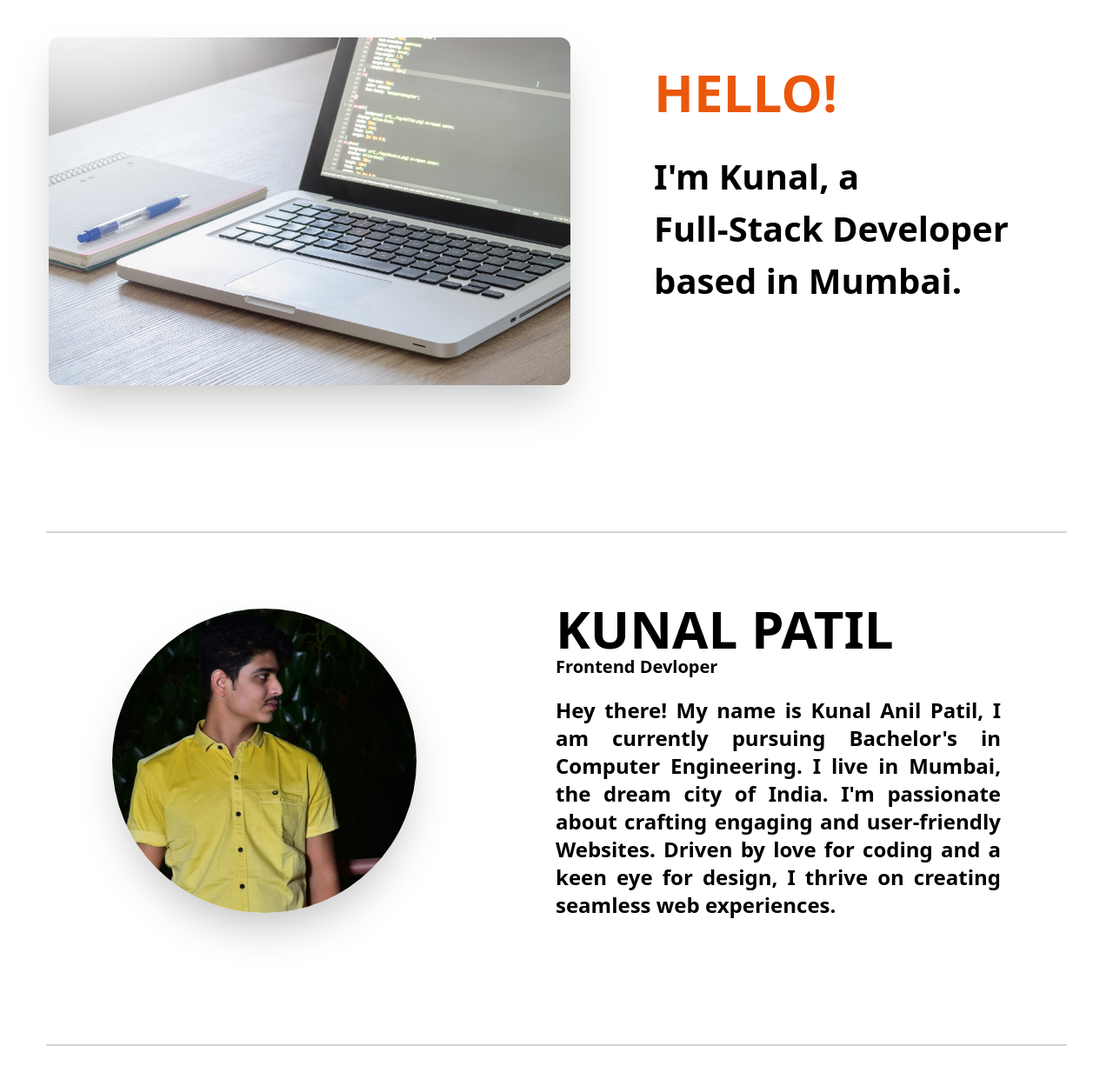
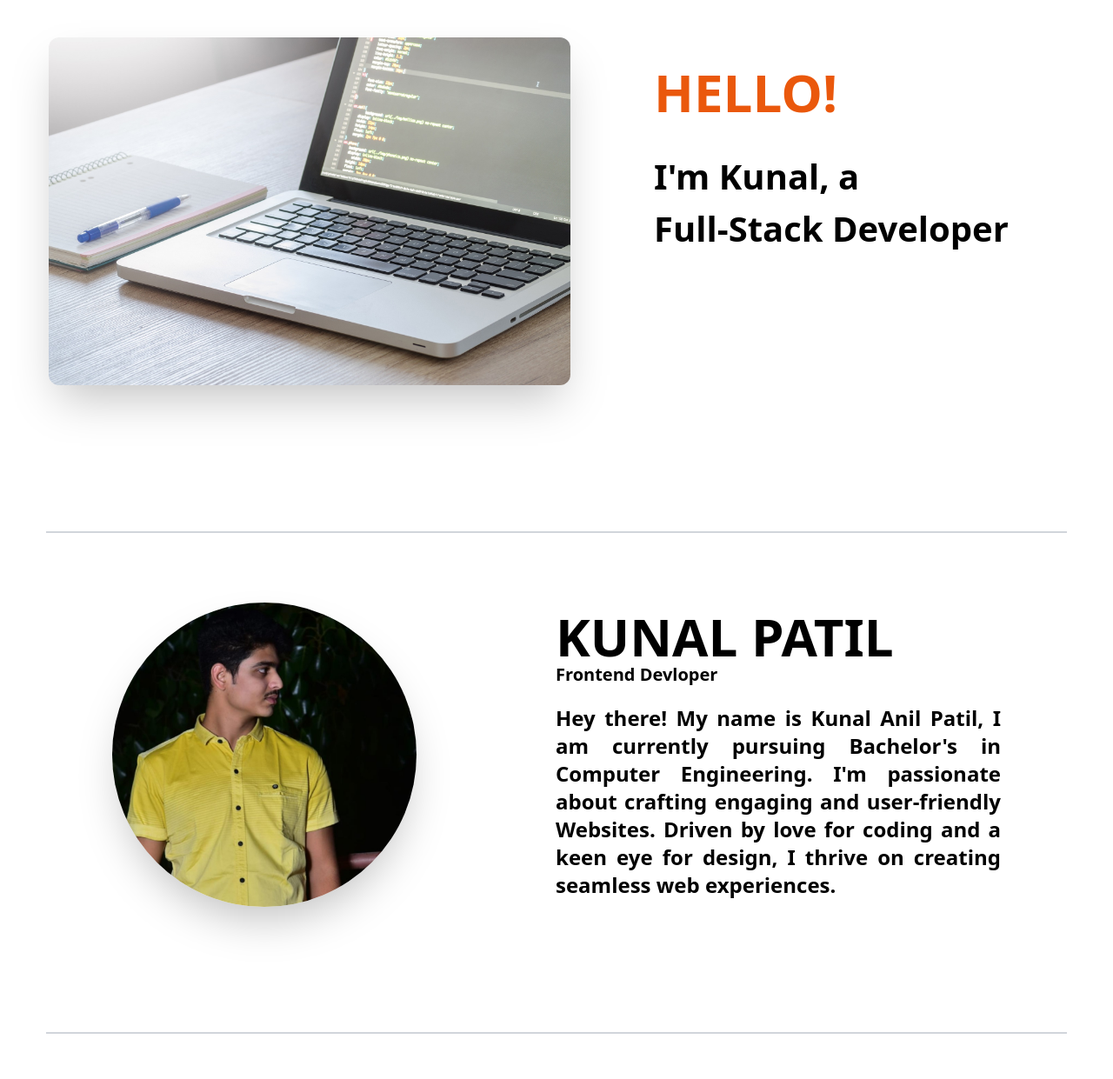
Before and after one commit to kunal0395/Portfolio, a plain HTML site: page index.html in a window 1280 px wide. Shown: the part 189-1430 px from the top of the page at 87% size. Drawn offline with Linux system fonts and the light colour scheme.

Commit message:
Update index.html

```diff
--- a/index.html
+++ b/index.html
@@ -51,7 +51,6 @@
         </div>
         <div>I'm Kunal, a</div>
         <div>Full-Stack Developer</div>
-        <div>based in Mumbai.</div>
       </div>
     </div>
 
@@ -72,8 +71,7 @@
         </div>
         <div class="font-semibold text-lg lg:text-2xl w-11/12 lg:w-[32rem] text-justify">
           Hey there! My name is Kunal Anil Patil,
-            I am currently pursuing Bachelor's in Computer Engineering. I live
-            in Mumbai, the dream city of India. I'm passionate about crafting
+            I am currently pursuing Bachelor's in Computer Engineering. I'm passionate about crafting
             engaging and user-friendly Websites. Driven by love for coding and
             a keen eye for design, I thrive on creating seamless web
             experiences.
```
